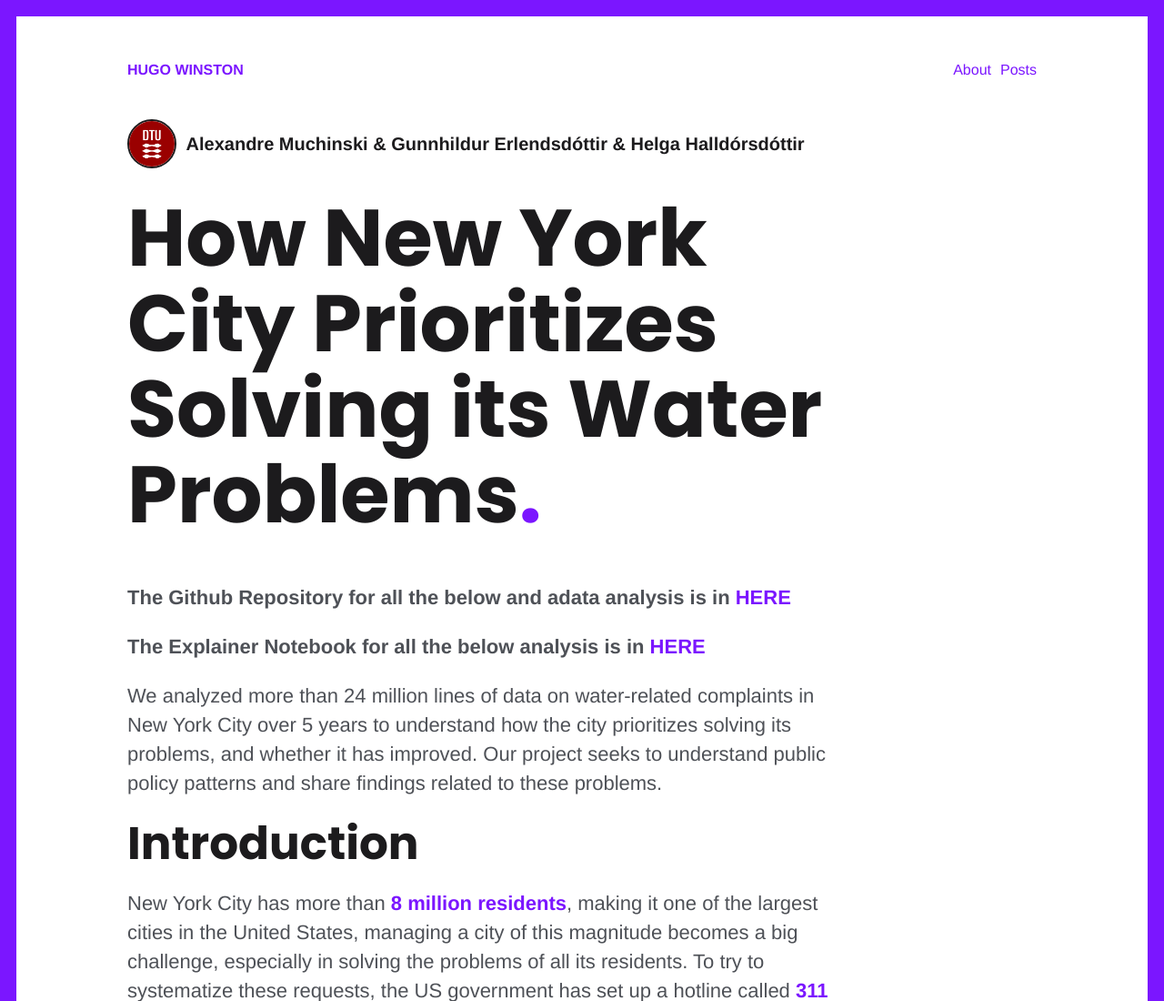
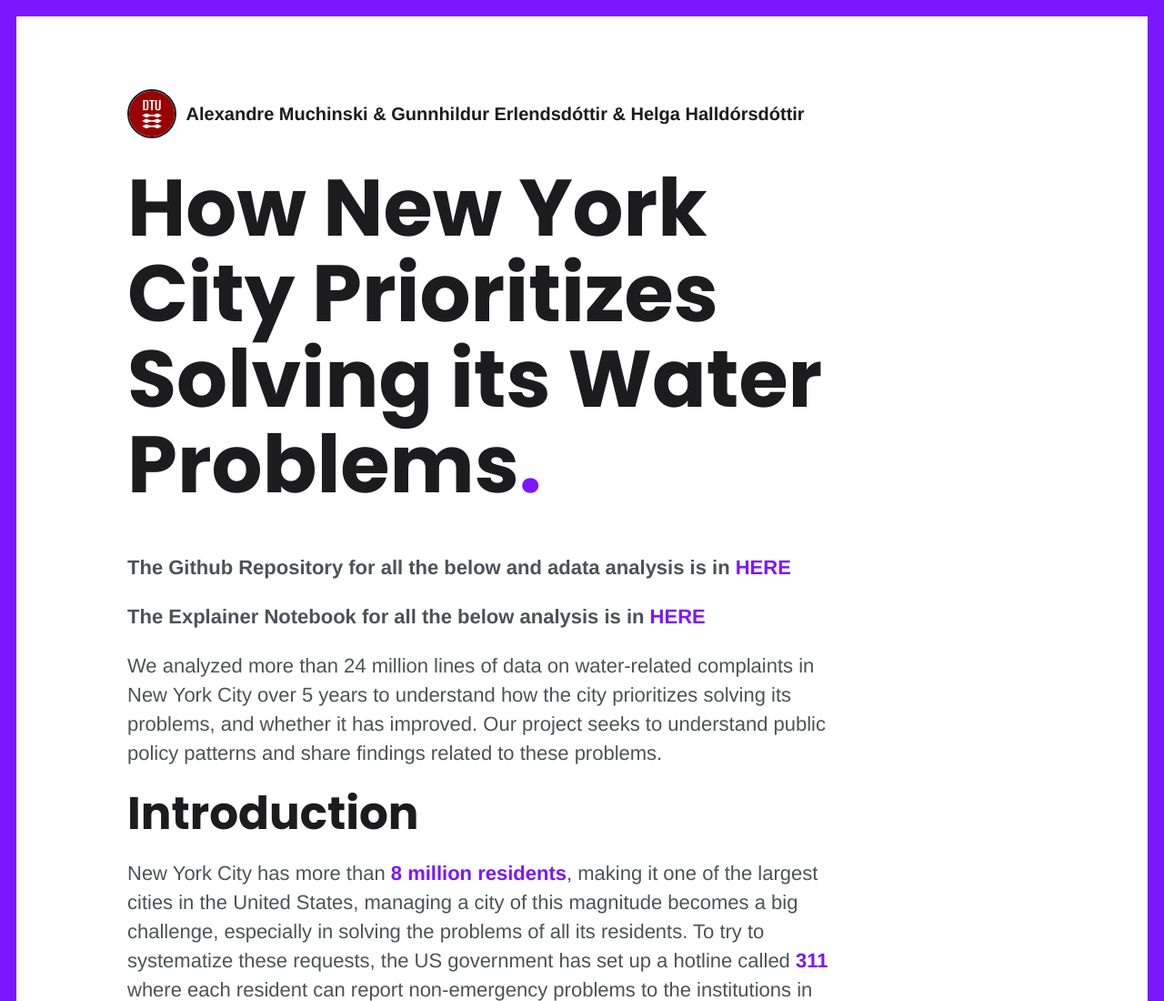
Before and after one commit to AleMuchinski/Social_Data_Blog, a plain HTML site: page index.html in a window 1280 px wide. Shown: the top 1100 px of the page at 91% size. Drawn offline with Linux system fonts and the light colour scheme; a script that the page names is missing.

Commit message:
Update index.html

```diff
--- a/index.html
+++ b/index.html
@@ -53,26 +53,6 @@
     </ul>
 </div>
   <div id="wrapper" class="wrapper">
-    <div class='header'>
-  <a class="header-logo" href="/">Hugo Winston</a>
-  <div class="menu-main">
-    <ul>
-
-
-            <li class="menu-item-about">
-                <a href="/pages/about/">About</a>
-            </li>
-
-            <li class="menu-item-posts">
-                <a href="/posts/">Posts</a>
-            </li>
-
-    </ul>
-  </div>
-  <div id="toggle-menu-main-mobile" class="hamburger-trigger">
-    <button class="hamburger">Menu</button>
-  </div>
-</div>
 
 
 
```
